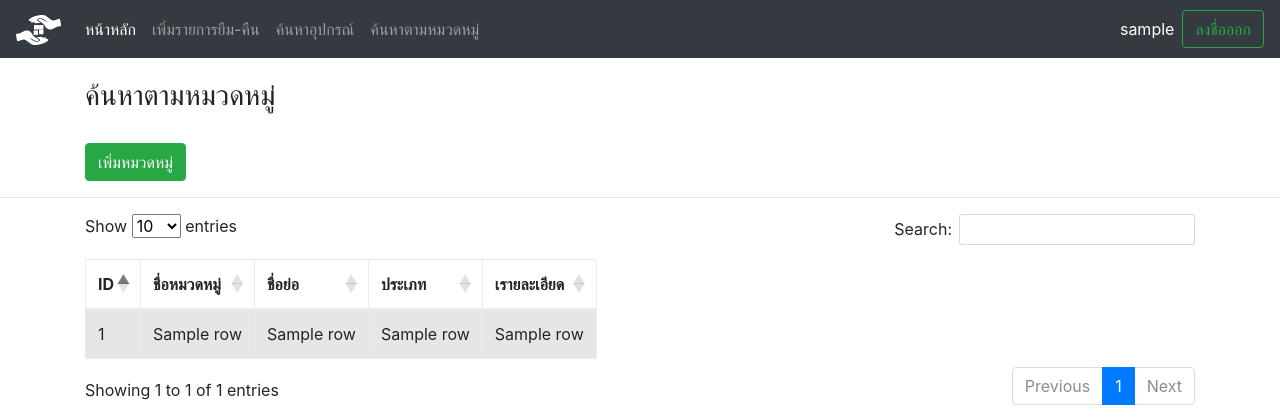
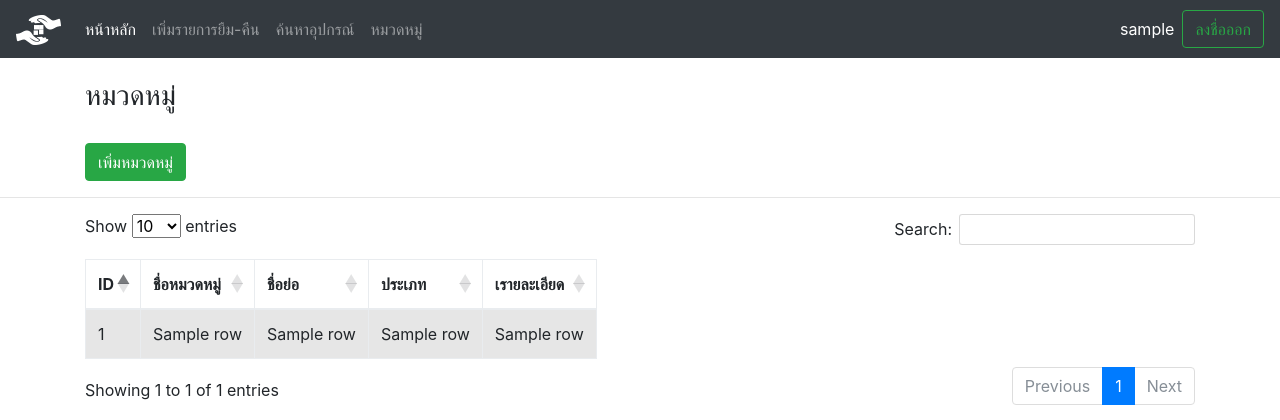
Before and after one commit to boom102155/python-work, a Flask app: template templates/category.html in a window 1280 px wide. Shown: the top 420 px of the page. Run offline with Flask 2, Linux system fonts and the light colour scheme; the template is opened without the code that fills it: most values are stand-ins (such as "Sample title", 1, 10 or a date in 2020); some libraries are stand-ins or nearby versions.

Commit message:
Update (1) 2/2/2561
Update (1) 2/2/2561

```diff
--- a/templates/category.html
+++ b/templates/category.html
@@ -72,12 +72,14 @@
                     <a class="nav-link" href="equipment">ค้นหาอุปกรณ์</a>
                 </li>
                 <li class="nav-item">
-                    <a class="nav-link" href="category">ค้นหาตามหมวดหมู่</a>
+                    <a class="nav-link" href="category">หมวดหมู่</a>
                 </li>
             </ul>
                 <form class="form-inline my-2 my-lg-0">
                     <!-- <input class="form-control mr-sm-2" type="text" placeholder="Search" aria-label="Search"> -->
-                    <a href="profile"><label class="form-control-label mr-sm-2" style="color: white;">{{ username }}</label></a>
+                    <!-- <a href="profile"> -->
+                    	<label class="form-control-label mr-sm-2" style="color: white;">{{ username }}</label>
+                    <!-- </a> -->
                     <button class="btn btn-outline-success my-2 my-sm-0" type="submit" id="btnLogout">ลงชื่อออก</button>
                     <script type="text/javascript">
                     	$('#btnLogout').click(function(){
@@ -102,7 +104,7 @@
     <div class="container">
         <div class="row">
             <div class="col-12 col-md-12">
-                <h3>ค้นหาตามหมวดหมู่</h3>
+                <h3>หมวดหมู่</h3>
             </div>
         </div>
 
--- a/templates/equipment.html
+++ b/templates/equipment.html
@@ -74,12 +74,14 @@
                     <a class="nav-link" href="equipment">ค้นหาอุปกรณ์</a>
                 </li>
                 <li class="nav-item">
-                    <a class="nav-link" href="category">ค้นหาตามหมวดหมู่</a>
+                    <a class="nav-link" href="category">หมวดหมู่</a>
                 </li>
             </ul>
                 <form class="form-inline my-2 my-lg-0">
                     <!-- <input class="form-control mr-sm-2" type="text" placeholder="Search" aria-label="Search"> -->
-                    <a href="profile"><label class="form-control-label mr-sm-2" style="color: white;">{{ username }}</label></a>
+                    <!-- <a href="profile"> -->
+                    	<label class="form-control-label mr-sm-2" style="color: white;">{{ username }}</label>
+                    <!-- </a> -->
                     <button class="btn btn-outline-success my-2 my-sm-0" type="submit" id="btnLogout">ลงชื่อออก</button>
                     <script type="text/javascript">
                     	$('#btnLogout').click(function(){
--- a/templates/login.html
+++ b/templates/login.html
@@ -58,13 +58,13 @@
 	                        <div class="form-group">
 	                            <div>
 	                            	<label for="username" class="form-control-label">Username:</label>
-								    <input type="text" class="form-control" id="username" autocomplete="off" />
+								    <input type="text" class="form-control" id="username"  />
 	                            </div>
 	                        </div>
 	                        <div class="form-group">
 	                            <div>
 	                                <label for="password" class="form-control-label">Password:</label>
-								    <input type="text" class="form-control" id="password" autocomplete="off" />
+								    <input type="password" class="form-control" id="password" autocomplete="off" />
 	                            </div>
 	                        </div>
 	                        <div class="form-group">
--- a/templates/profile.html
+++ b/templates/profile.html
@@ -43,12 +43,14 @@
                     <a class="nav-link" href="equipment">ค้นหาอุปกรณ์</a>
                 </li>
                 <li class="nav-item">
-                    <a class="nav-link" href="category">ค้นหาตามหมวดหมู่</a>
+                    <a class="nav-link" href="category">หมวดหมู่</a>
                 </li>
             </ul>
                 <form class="form-inline my-2 my-lg-0">
                     <!-- <input class="form-control mr-sm-2" type="text" placeholder="Search" aria-label="Search"> -->
-                    <label class="form-control-label mr-sm-2" style="color: white;">{{ username }}</label>
+                    <!-- <a href="profile"> -->
+                    	<label class="form-control-label mr-sm-2" style="color: white;">{{ username }}</label>
+                    <!-- </a> -->
                     <button class="btn btn-outline-success my-2 my-sm-0" type="submit" id="btnLogout">ลงชื่อออก</button>
                     <script type="text/javascript">
                     	$('#btnLogout').click(function(){
```
Also changed, not shown: templates/lend.html (+13 -11 lines).
